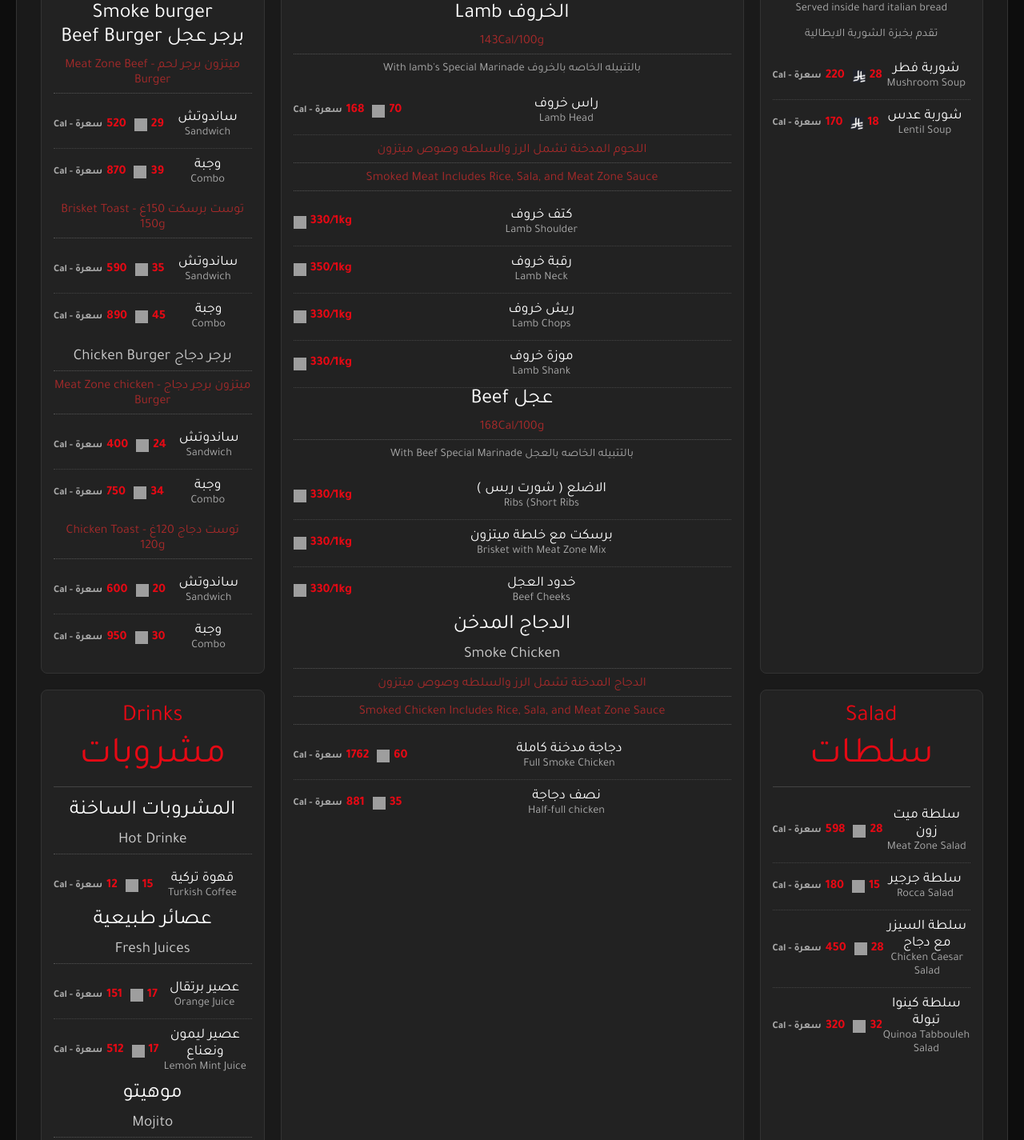
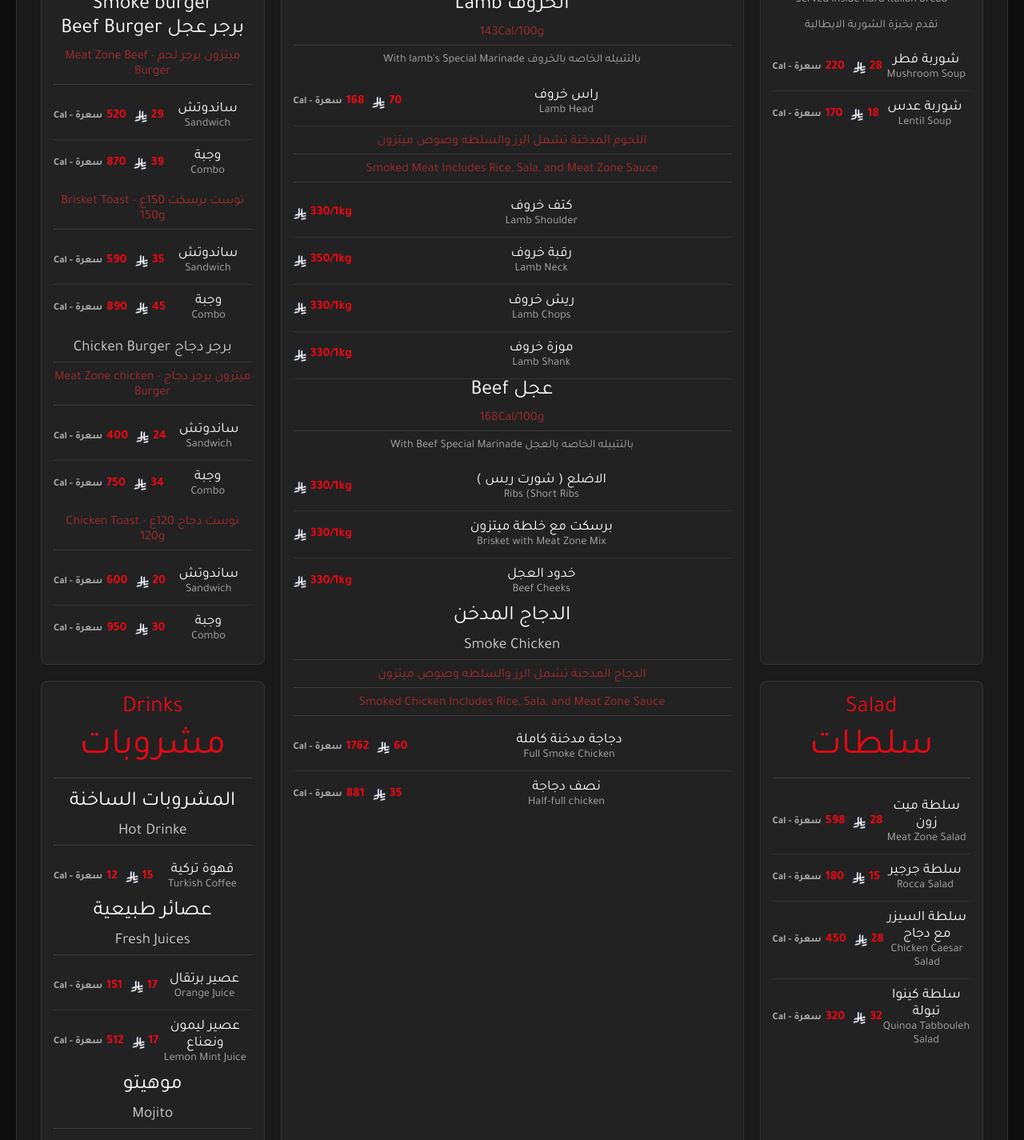
Before and after one commit to alaa2mealaa2me-cyber/Meat-Zone, a plain HTML site: page index.html in a window 1280 px wide. Shown: the part 566-1991 px from the top of the page at 80% size. Drawn offline with Linux system fonts and the light colour scheme; grey boxes are pictures that could not be loaded.

Commit message:
Update index.html

```diff
--- a/index.html
+++ b/index.html
@@ -1,4 +1,4 @@
-404: Not Found<!DOCTYPE html>
+<!DOCTYPE html>
 <html lang="ar" dir="rtl">
 <head>
  <meta charset="UTF-8">
@@ -374,7 +374,7 @@
  <span class="item-translation">Sandwich</span>
  </div>
  <div class="item-price-calories">
- <span class="item-price">29<img src="https://www.meat-zone.com/SAR.png" alt="ريال" class="sar-icon"></span>
+ <span class="item-price">29<img src="SAR.png" alt="ريال" class="sar-icon"></span>
  <span class="item-calories">520</span>
  </div>
  </li>
@@ -384,7 +384,7 @@
  <span class="item-translation">Combo</span>
  </div>
  <div class="item-price-calories">
- <span class="item-price">39<img src="https://www.meat-zone.com/SAR.png" alt="ريال" class="sar-icon"></span>
+ <span class="item-price">39<img src="SAR.png" alt="ريال" class="sar-icon"></span>
  <span class="item-calories">870</span>
  </div>
  </li>
@@ -399,7 +399,7 @@
  <span class="item-translation">Sandwich</span>
  </div>
  <div class="item-price-calories">
- <span class="item-price">35<img src="https://www.meat-zone.com/SAR.png" alt="ريال" class="sar-icon"></span>
+ <span class="item-price">35<img src="SAR.png" alt="ريال" class="sar-icon"></span>
  <span class="item-calories">590</span>
  </div>
  </li>
@@ -409,7 +409,7 @@
  <span class="item-translation">Combo</span>
  </div>
  <div class="item-price-calories">
- <span class="item-price">45<img src="https://www.meat-zone.com/SAR.png" alt="ريال" class="sar-icon"></span>
+ <span class="item-price">45<img src="SAR.png" alt="ريال" class="sar-icon"></span>
  <span class="item-calories">890</span>
  </div>
  </li>
@@ -424,7 +424,7 @@
  <span class="item-translation">Sandwich</span>
  </div>
  <div class="item-price-calories">
- <span class="item-price">24<img src="https://www.meat-zone.com/SAR.png" alt="ريال" class="sar-icon"></span>
+ <span class="item-price">24<img src="SAR.png" alt="ريال" class="sar-icon"></span>
  <span class="item-calories">400</span>
  </div>
  </li>
@@ -434,7 +434,7 @@
  <span class="item-translation">Combo</span>
  </div>
  <div class="item-price-calories">
- <span class="item-price">34<img src="https://www.meat-zone.com/SAR.png" alt="ريال" class="sar-icon"></span>
+ <span class="item-price">34<img src="SAR.png" alt="ريال" class="sar-icon"></span>
  <span class="item-calories">750</span>
  </div>
  </li>
@@ -449,7 +449,7 @@
  <span class="item-translation">Sandwich</span>
  </div>
  <div class="item-price-calories">
- <span class="item-price">20<img src="https://www.meat-zone.com/SAR.png" alt="ريال" class="sar-icon"></span>
+ <span class="item-price">20<img src="SAR.png" alt="ريال" class="sar-icon"></span>
  <span class="item-calories">600</span>
  </div>
  </li>
@@ -459,7 +459,7 @@
  <span class="item-translation">Combo</span>
  </div>
  <div class="item-price-calories">
- <span class="item-price">30<img src="https://www.meat-zone.com/SAR.png" alt="ريال" class="sar-icon"></span>
+ <span class="item-price">30<img src="SAR.png" alt="ريال" class="sar-icon"></span>
  <span class="item-calories">950</span>
  </div>
  </li>
@@ -478,7 +478,7 @@
  <span class="item-translation">Turkish Coffee</span>
  </div>
  <div class="item-price-calories">
- <span class="item-price">15<img src="https://www.meat-zone.com/SAR.png" alt="ريال" class="sar-icon"></span>
+ <span class="item-price">15<img src="SAR.png" alt="ريال" class="sar-icon"></span>
  <span class="item-calories">12</span>
  </div>
  </li>
@@ -492,7 +492,7 @@
  <span class="item-translation">Orange Juice</span>
  </div>
  <div class="item-price-calories">
- <span class="item-price">17<img src="https://www.meat-zone.com/SAR.png" alt="ريال" class="sar-icon"></span>
+ <span class="item-price">17<img src="SAR.png" alt="ريال" class="sar-icon"></span>
  <span class="item-calories">151</span>
  </div>
  </li>
@@ -502,7 +502,7 @@
  <span class="item-translation">Lemon Mint Juice</span>
  </div>
  <div class="item-price-calories">
- <span class="item-price">17<img src="https://www.meat-zone.com/SAR.png" alt="ريال" class="sar-icon"></span>
+ <span class="item-price">17<img src="SAR.png" alt="ريال" class="sar-icon"></span>
  <span class="item-calories">512</span>
  </div>
  </li>
@@ -517,7 +517,7 @@
  <span class="item-translation">Strawberry</span>
  </div>
  <div class="item-price-calories">
- <span class="item-price">15<img src="https://www.meat-zone.com/SAR.png" alt="ريال" class="sar-icon"></span>
+ <span class="item-price">15<img src="SAR.png" alt="ريال" class="sar-icon"></span>
  <span class="item-calories">564</span>
  </div>
  </li>
@@ -527,7 +527,7 @@
  <span class="item-translation">Passion Fruit</span>
  </div>
  <div class="item-price-calories">
- <span class="item-price">15<img src="https://www.meat-zone.com/SAR.png" alt="ريال" class="sar-icon"></span>
+ <span class="item-price">15<img src="SAR.png" alt="ريال" class="sar-icon"></span>
  <span class="item-calories">564</span>
  </div>
  </li>
@@ -538,7 +538,7 @@
  <span class="item-translation">Blue Berry</span>
  </div>
  <div class="item-price-calories">
- <span class="item-price">20<img src="https://www.meat-zone.com/SAR.png" alt="ريال" class="sar-icon"></span>
+ <span class="item-price">20<img src="SAR.png" alt="ريال" class="sar-icon"></span>
  <span class="item-calories">564</span>
  </div>
  </li>
@@ -549,7 +549,7 @@
  <span class="item-translation">Mix Mojito</span>
  </div>
  <div class="item-price-calories">
- <span class="item-price">20<img src="https://www.meat-zone.com/SAR.png" alt="ريال" class="sar-icon"></span>
+ <span class="item-price">20<img src="SAR.png" alt="ريال" class="sar-icon"></span>
  <span class="item-calories">564</span>
  </div>
  </li>
@@ -560,7 +560,7 @@
  <span class="item-translation">Black Mojito</span>
  </div>
  <div class="item-price-calories">
- <span class="item-price">20<img src="https://www.meat-zone.com/SAR.png" alt="ريال" class="sar-icon"></span>
+ <span class="item-price">20<img src="SAR.png" alt="ريال" class="sar-icon"></span>
  <span class="item-calories">564</span>
  </div>
  </li>
@@ -579,7 +579,7 @@
  <span class="item-translation">Meat Zone Salad</span>
  </div>
  <div class="item-price-calories">
- <span class="item-price">28<img src="https://www.meat-zone.com/SAR.png" alt="ريال" class="sar-icon"></span>
+ <span class="item-price">28<img src="SAR.png" alt="ريال" class="sar-icon"></span>
  <span class="item-calories">598</span>
  </div>
  </li>
@@ -589,7 +589,7 @@
  <span class="item-translation">Rocca Salad</span>
  </div>
  <div class="item-price-calories">
- <span class="item-price">15<img src="https://www.meat-zone.com/SAR.png" alt="ريال" class="sar-icon"></span>
+ <span class="item-price">15<img src="SAR.png" alt="ريال" class="sar-icon"></span>
  <span class="item-calories">180</span>
  </div>
  </li>
@@ -599,7 +599,7 @@
  <span class="item-translation">Chicken Caesar Salad</span>
  </div>
  <div class="item-price-calories">
- <span class="item-price">28<img src="https://www.meat-zone.com/SAR.png" alt="ريال" class="sar-icon"></span>
+ <span class="item-price">28<img src="SAR.png" alt="ريال" class="sar-icon"></span>
  <span class="item-calories">450</span>
  </div>
  </li>
@@ -609,7 +609,7 @@
  <span class="item-translation">Quinoa Tabbouleh Salad</span>
  </div>
  <div class="item-price-calories">
- <span class="item-price">32<img src="https://www.meat-zone.com/SAR.png" alt="ريال" class="sar-icon"></span>
+ <span class="item-price">32<img src="SAR.png" alt="ريال" class="sar-icon"></span>
  <span class="item-calories">320</span>
  </div>
  </li>
@@ -627,7 +627,7 @@
  <span class="item-translation">Hummus</span>
  </div>
  <div class="item-price-calories">
- <span class="item-price">15<img src="https://www.meat-zone.com/SAR.png" alt="ريال" class="sar-icon"></span>
+ <span class="item-price">15<img src="SAR.png" alt="ريال" class="sar-icon"></span>
  <span class="item-calories">468</span>
  </div>
  </li>
@@ -637,7 +637,7 @@
  <span class="item-translation">Basil Hummus</span>
  </div>
  <div class="item-price-calories">
- <span class="item-price">18<img src="https://www.meat-zone.com/SAR.png" alt="ريال" class="sar-icon"></span>
+ <span class="item-price">18<img src="SAR.png" alt="ريال" class="sar-icon"></span>
  <span class="item-calories">479</span>
  </div>
  </li>
@@ -647,7 +647,7 @@
  <span class="item-translation">Mutbal</span>
  </div>
  <div class="item-price-calories">
- <span class="item-price">15<img src="https://www.meat-zone.com/SAR.png" alt="ريال" class="sar-icon"></span>
+ <span class="item-price">15<img src="SAR.png" alt="ريال" class="sar-icon"></span>
  <span class="item-calories">375</span>
  </div>
  </li>
@@ -657,7 +657,7 @@
  <span class="item-translation">Beetroot Mutbal</span>
  </div>
  <div class="item-price-calories">
- <span class="item-price">18<img src="https://www.meat-zone.com/SAR.png" alt="ريال" class="sar-icon"></span>
+ <span class="item-price">18<img src="SAR.png" alt="ريال" class="sar-icon"></span>
  <span class="item-calories">425</span>
  </div>
  </li>
@@ -667,7 +667,7 @@
  <span class="item-translation">Baba Ganouj</span>
  </div>
  <div class="item-price-calories">
- <span class="item-price">15<img src="https://www.meat-zone.com/SAR.png" alt="ريال" class="sar-icon"></span>
+ <span class="item-price">15<img src="SAR.png" alt="ريال" class="sar-icon"></span>
  <span class="item-calories">375</span>
  </div>
  </li>
@@ -682,7 +682,7 @@
  <span class="item-translation">Meat Zone Fries Chicken</span>
  </div>
  <div class="item-price-calories">
- <span class="item-price">20<img src="https://www.meat-zone.com/SAR.png" alt="ريال" class="sar-icon"></span>
+ <span class="item-price">20<img src="SAR.png" alt="ريال" class="sar-icon"></span>
  <span class="item-calories">622</span>
  </div>
  </li>
@@ -692,7 +692,7 @@
  <span class="item-translation">Meat Zone Fries Beef</span>
  </div>
  <div class="item-price-calories">
- <span class="item-price">25<img src="https://www.meat-zone.com/SAR.png" alt="ريال" class="sar-icon"></span>
+ <span class="item-price">25<img src="SAR.png" alt="ريال" class="sar-icon"></span>
  <span class="item-calories">720</span>
  </div>
  </li>
@@ -702,7 +702,7 @@
  <span class="item-translation">Mozzarella Sticks</span>
  </div>
  <div class="item-price-calories">
- <span class="item-price">15<img src="https://www.meat-zone.com/SAR.png" alt="ريال" class="sar-icon"></span>
+ <span class="item-price">15<img src="SAR.png" alt="ريال" class="sar-icon"></span>
  <span class="item-calories">365</span>
  </div>
  </li>
@@ -712,7 +712,7 @@
  <span class="item-translation">French Fries</span>
  </div>
  <div class="item-price-calories">
- <span class="item-price">12<img src="https://www.meat-zone.com/SAR.png" alt="ريال" class="sar-icon"></span>
+ <span class="item-price">12<img src="SAR.png" alt="ريال" class="sar-icon"></span>
  <span class="item-calories">475</span>
  </div>
  </li>
@@ -722,7 +722,7 @@
  <span class="item-translation">Onion Ring</span>
  </div>
  <div class="item-price-calories">
- <span class="item-price">12<img src="https://www.meat-zone.com/SAR.png" alt="ريال" class="sar-icon"></span>
+ <span class="item-price">12<img src="SAR.png" alt="ريال" class="sar-icon"></span>
  <span class="item-calories">420</span>
  </div>
  </li>
@@ -732,7 +732,7 @@
  <span class="item-translation">Mac and Cheese Plain</span>
  </div>
  <div class="item-price-calories">
- <span class="item-price">25<img src="https://www.meat-zone.com/SAR.png" alt="ريال" class="sar-icon"></span>
+ <span class="item-price">25<img src="SAR.png" alt="ريال" class="sar-icon"></span>
  <span class="item-calories">210</span>
  </div>
  </li>
@@ -742,7 +742,7 @@
  <span class="item-translation">Mac and Cheese Brisket</span>
  </div>
  <div class="item-price-calories">
- <span class="item-price">35<img src="https://www.meat-zone.com/SAR.png" alt="ريال" class="sar-icon"></span>
+ <span class="item-price">35<img src="SAR.png" alt="ريال" class="sar-icon"></span>
  <span class="item-calories">300</span>
  </div>
  </li>
@@ -762,7 +762,7 @@
  <span class="item-translation">Lamb Head</span>
  </div>
  <div class="item-price-calories">
- <span class="item-price">70<img src="https://www.meat-zone.com/SAR.png" alt="ريال" class="sar-icon"></span>
+ <span class="item-price">70<img src="SAR.png" alt="ريال" class="sar-icon"></span>
  <span class="item-calories">168</span>
  </div>
  </li>
@@ -775,7 +775,7 @@
  <span class="item-translation">Lamb Shoulder</span>
  </div>
  <div class="item-price-calories">
- <span class="item-price">330/1kg<img src="https://www.meat-zone.com/SAR.png" alt="ريال" class="sar-icon"></span>
+ <span class="item-price">330/1kg<img src="SAR.png" alt="ريال" class="sar-icon"></span>
  </div>
  </li>
   <li class="item">
@@ -784,7 +784,7 @@
  <span class="item-translation">Lamb Neck</span>
  </div>
  <div class="item-price-calories">
- <span class="item-price">350/1kg<img src="https://www.meat-zone.com/SAR.png" alt="ريال" class="sar-icon"></span>
+ <span class="item-price">350/1kg<img src="SAR.png" alt="ريال" class="sar-icon"></span>
  </div>
  </li>
 
@@ -794,7 +794,7 @@
  <span class="item-translation">Lamb Chops</span>
  </div>
  <div class="item-price-calories">
- <span class="item-price">330/1kg<img src="https://www.meat-zone.com/SAR.png" alt="ريال" class="sar-icon"></span>
+ <span class="item-price">330/1kg<img src="SAR.png" alt="ريال" class="sar-icon"></span>
  </div>
  </li>
  <li class="item">
@@ -803,7 +803,7 @@
  <span class="item-translation">Lamb Shank</span>
  </div>
  <div class="item-price-calories">
- <span class="item-price">330/1kg<img src="https://www.meat-zone.com/SAR.png" alt="ريال" class="sar-icon"></span>
+ <span class="item-price">330/1kg<img src="SAR.png" alt="ريال" class="sar-icon"></span>
  </div>
  </li>
 
@@ -819,7 +819,7 @@
  <span class="item-translation">Ribs (Short Ribs</span>
  </div>
  <div class="item-price-calories">
- <span class="item-price">330/1kg<img src="https://www.meat-zone.com/SAR.png" alt="ريال" class="sar-icon"></span>
+ <span class="item-price">330/1kg<img src="SAR.png" alt="ريال" class="sar-icon"></span>
  </div>
  </li>
 
@@ -829,7 +829,7 @@
  <span class="item-translation">Brisket with Meat Zone Mix</span>
  </div>
  <div class="item-price-calories">
- <span class="item-price">330/1kg<img src="https://www.meat-zone.com/SAR.png" alt="ريال" class="sar-icon"></span>
+ <span class="item-price">330/1kg<img src="SAR.png" alt="ريال" class="sar-icon"></span>
  </div>
  </li>
   <li class="item">
@@ -838,7 +838,7 @@
  <span class="item-translation">Beef Cheeks</span>
  </div>
  <div class="item-price-calories">
- <span class="item-price">330/1kg<img src="https://www.meat-zone.com/SAR.png" alt="ريال" class="sar-icon"></span>
+ <span class="item-price">330/1kg<img src="SAR.png" alt="ريال" class="sar-icon"></span>
  </div>
  </li>
 
@@ -855,7 +855,7 @@
  <span class="item-translation">Full Smoke Chicken</span>
  </div>
  <div class="item-price-calories">
- <span class="item-price">60<img src="https://www.meat-zone.com/SAR.png" alt="ريال" class="sar-icon"></span>
+ <span class="item-price">60<img src="SAR.png" alt="ريال" class="sar-icon"></span>
  <span class="item-calories">1762</span>
  </div>
  </li>
@@ -865,7 +865,7 @@
  <span class="item-translation">Half-full chicken</span>
  </div>
  <div class="item-price-calories">
- <span class="item-price">35<img src="https://www.meat-zone.com/SAR.png" alt="ريال" class="sar-icon"></span>
+ <span class="item-price">35<img src="SAR.png" alt="ريال" class="sar-icon"></span>
  <span class="item-calories">881</span>
  </div>
  </li>
@@ -884,7 +884,7 @@
  <span class="item-translation">Nablus Kunafeh</span>
  </div>
  <div class="item-price-calories">
- <span class="item-price">19<img src="https://www.meat-zone.com/SAR.png" alt="ريال" class="sar-icon"></span>
+ <span class="item-price">19<img src="SAR.png" alt="ريال" class="sar-icon"></span>
  <span class="item-calories">489</span>
  </div>
  </li>
@@ -894,7 +894,7 @@
  <span class="item-translation">Um Ali</span>
  </div>
  <div class="item-price-calories">
- <span class="item-price">15<img src="https://www.meat-zone.com/SAR.png" alt="ريال" class="sar-icon"></span>
+ <span class="item-price">15<img src="SAR.png" alt="ريال" class="sar-icon"></span>
  <span class="item-calories">430</span>
  </div>
  </li>
@@ -910,7 +910,7 @@
  <span class="item-translation">Meat Zone Sauce</span>
  </div>
  <div class="item-price-calories">
- <span class="item-price">3<img src="https://www.meat-zone.com/SAR.png" alt="ريال" class="sar-icon"></span>
+ <span class="item-price">3<img src="SAR.png" alt="ريال" class="sar-icon"></span>
  <span class="item-calories">105</span>
  </div>
  </li>
@@ -920,7 +920,7 @@
  <span class="item-translation">CoenSaus</span>
  </div>
  <div class="item-price-calories">
- <span class="item-price">3<img src="https://www.meat-zone.com/SAR.png" alt="ريال" class="sar-icon"></span>
+ <span class="item-price">3<img src="SAR.png" alt="ريال" class="sar-icon"></span>
  <span class="item-calories">97</span>
  </div>
  </li>
@@ -931,7 +931,7 @@
  <span class="item-translation">Special Sauce</span>
  </div>
  <div class="item-price-calories">
- <span class="item-price">3<img src="https://www.meat-zone.com/SAR.png" alt="ريال" class="sar-icon"></span>
+ <span class="item-price">3<img src="SAR.png" alt="ريال" class="sar-icon"></span>
  <span class="item-calories">95</span>
  </div>
  </li>
@@ -941,7 +941,7 @@
  <span class="item-translation">Cheesy Sauce</span>
  </div>
  <div class="item-price-calories">
- <span class="item-price">3<img src="https://www.meat-zone.com/SAR.png" alt="ريال" class="sar-icon"></span>
+ <span class="item-price">3<img src="SAR.png" alt="ريال" class="sar-icon"></span>
  <span class="item-calories">123</span>
  </div>
  </li>
@@ -951,7 +951,7 @@
  <span class="item-translation">Honey Mustard Sauce</span>
  </div>
  <div class="item-price-calories">
- <span class="item-price">4<img src="https://www.meat-zone.com/SAR.png" alt="ريال" class="sar-icon"></span>
+ <span class="item-price">4<img src="SAR.png" alt="ريال" class="sar-icon"></span>
  <span class="item-calories">110</span>
  </div>
  </li>
@@ -962,7 +962,7 @@
  <span class="item-translation">Taheni</span>
  </div>
  <div class="item-price-calories">
- <span class="item-price">2<img src="https://www.meat-zone.com/SAR.png" alt="ريال" class="sar-icon"></span>
+ <span class="item-price">2<img src="SAR.png" alt="ريال" class="sar-icon"></span>
  <span class="item-calories">89</span>
  </div>
  </li>
@@ -973,7 +973,7 @@
  <span class="item-translation">Hot Taheni</span>
  </div>
  <div class="item-price-calories">
- <span class="item-price">3<img src="https://www.meat-zone.com/SAR.png" alt="ريال" class="sar-icon"></span>
+ <span class="item-price">3<img src="SAR.png" alt="ريال" class="sar-icon"></span>
  <span class="item-calories">94</span>
  </div>
  </li>
@@ -984,7 +984,7 @@
  <span class="item-translation">Meat Zone Smoke Rice</span>
  </div>
  <div class="item-price-calories">
- <span class="item-price">8<img src="https://www.meat-zone.com/SAR.png" alt="ريال" class="sar-icon"></span>
+ <span class="item-price">8<img src="SAR.png" alt="ريال" class="sar-icon"></span>
  <span class="item-calories">84</span>
  </div>
  </li>
@@ -995,7 +995,7 @@
  <span class="item-translation">Meat Zone Rice</span>
  </div>
  <div class="item-price-calories">
- <span class="item-price">8<img src="https://www.meat-zone.com/SAR.png" alt="ريال" class="sar-icon"></span>
+ <span class="item-price">8<img src="SAR.png" alt="ريال" class="sar-icon"></span>
  <span class="item-calories">84</span>
  </div>
  </li>
```
